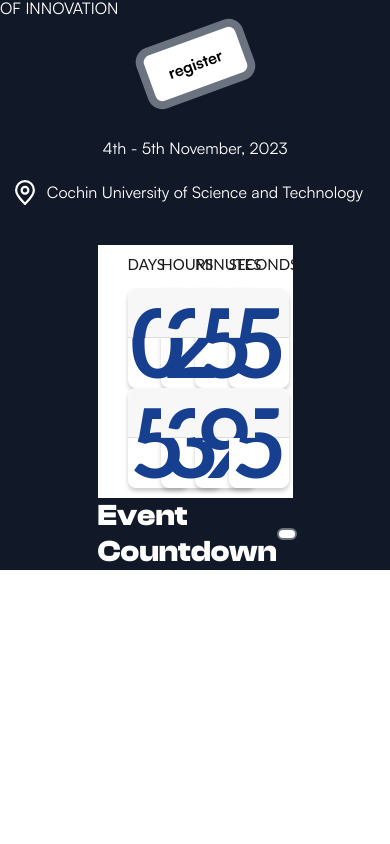
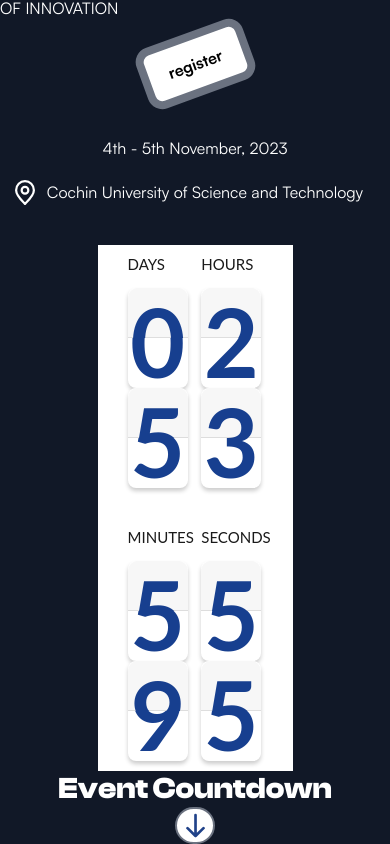
Before and after one commit to Make-a-Ton/make-a-ton-2024, a Next.js app: page / in a window 390 px wide. Shown: the part 791-1635 px from the top of the page. Before the commit the page ends 1361 px from the top, so only its background shows below. Built offline with nearby package versions, Linux system fonts and the light colour scheme.

Commit message:
make the countdown responsive

```diff
--- a/src/sections/Hero/Countdown.jsx
+++ b/src/sections/Hero/Countdown.jsx
@@ -1,10 +1,18 @@
-import React, {Fragment, useEffect} from 'react';
+import React, {Fragment, useEffect, useState} from 'react';
 import {TweenMax, Quart} from 'gsap';
 import Image from 'next/image';
 import $ from 'jquery';
 
 const Countdown = () => {
+
+    const [isMobile, setIsMobile] = useState(false);
+
     useEffect(() => {
+
+        if (window.innerWidth < 768) {
+            setIsMobile(true);
+        }
+
         const Countdown = {
             $el: $('.countdown'),
             countdown_interval: null,
@@ -133,6 +141,130 @@ const Countdown = () => {
 
     return (
         <Fragment>
+            {isMobile ? (
+                    <div className="flex flex-col items-center justify-center ">
+                        <div className="flex flex-col flex-wrap countdown_container bg-white">
+                            <div className="wrap flex">
+                                <div className="flex flex-row flex-wrap gap-10 countdown">
+                                    <div className=" bloc-time days" data-init-value="5">
+                                                <span className="count-title">Days</span>
+                                                <div className=" figure days days-1">
+                                                    <span className="top">0</span>
+                                                    <span className="top-back">
+                                            <span>0</span>
+                                          </span>
+                                                    <span className="bottom">0</span>
+                                                    <span className="bottom-back">
+                                            <span>0</span>
+                                          </span>
+                                                </div>
+
+                                                <div className="figure days days-2">
+                                                    <span className="top">0</span>
+                                                    <span className="top-back">
+                                            <span>0</span>
+                                          </span>
+                                                    <span className="bottom">0</span>
+                                                    <span className="bottom-back">
+                                            <span>0</span>
+                                          </span>
+                                        </div>
+                                    </div>
+
+                                    <div className="bloc-time hours" data-init-value="24">
+                                        <span className="count-title">Hours</span>
+                                        <div className="figure hours hours-1">
+                                            <span className="top">0</span>
+                                            <span className="top-back">
+                                        <span>0</span>
+                                     </span>
+                                            <span className="bottom">0</span>
+                                            <span className="bottom-back">
+                                        <span>0</span>
+                                    </span>
+                                        </div>
+
+                                        <div className="figure hours hours-2">
+                                            <span className="top">0</span>
+                                            <span className="top-back">
+                                        <span>0</span>
+                                    </span>
+                                            <span className="bottom">0</span>
+                                            <span className="bottom-back">
+                                        <span>0</span>
+                                    </span>
+                                        </div>
+                                    </div>
+
+                                    <div className="bloc-time min" data-init-value="0">
+                                        <span className="count-title">Minutes</span>
+                                        <div className="figure min min-1">
+                                            <span className="top">0</span>
+                                            <span className="top-back">
+                                        <span>0</span>
+                                    </span>
+                                            <span className="bottom">0</span>
+                                            <span className="bottom-back">
+                                        <span>0</span>
+                                    </span>
+                                        </div>
+
+                                        <div className="figure min min-2">
+                                            <span className="top">0</span>
+                                            <span className="top-back">
+                                        <span>0</span>
+                                    </span>
+                                            <span className="bottom">0</span>
+                                            <span className="bottom-back">
+                                        <span>0</span>
+                                    </span>
+                                        </div>
+                                    </div>
+
+                                    <div className="bloc-time sec" data-init-value="0">
+                                        <span className="count-title">Seconds</span>
+
+                                        <div className="figure sec sec-1">
+                                            <span className="top">0</span>
+                                            <span className="top-back">
+                                        <span>0</span>
+                                    </span>
+                                            <span className="bottom">0</span>
+                                            <span className="bottom-back">
+                                        <span>0</span>
+                                    </span>
+                                        </div>
+
+                                        <div className="figure sec sec-2">
+                                            <span className="top">0</span>
+                                            <span className="top-back">
+                                        <span>0</span>
+                                    </span>
+                                            <span className="bottom">0</span>
+                                            <span className="bottom-back">
+                                        <span>0</span>
+                                    </span>
+                                        </div>
+                                    </div>
+                                </div>
+                            </div>
+                        </div>
+
+                        <div className="flex flex-col items-center">
+                            <p className="text-white font-clash-bold text-3xl">Event Countdown</p>
+                            <button
+                                className="rounded-full bg-white border-2 border-gray-500 px-2 py-1 cursor-pointer ease-in-out active:scale-90">
+                                <Image
+                                    src={'/assets/down.svg'}
+                                    alt={'down'}
+                                    width={20}
+                                    height={20}
+                                />
+                            </button>
+                        </div>
+                    </div>
+                )
+                : (
                     <div className="flex sm:flex-row  flex-col items-center w-full ">
                         <div className="flex countdown_container w-1/2 bg-white">
                             <div className="wrap">
@@ -252,9 +384,10 @@ const Countdown = () => {
                                     height={20}
                                 />
                             </button>
-
                         </div>
                     </div>
+                )
+            }
         </Fragment>
     );
 };
--- a/src/sections/Hero/Nav.jsx
+++ b/src/sections/Hero/Nav.jsx
@@ -4,10 +4,10 @@ import Link from 'next/link';
 const navItems = [
     { name: 'Home', link: '#home' },
     { name: 'About', link: '#about' },
-    { name: 'Schedule', link: '#schedule' }, // Fixed typo in "Schedule"
+    { name: 'Schedule', link: '#schedule' },
     { name: 'Sponsor', link: '#sponsor' },
     { name: 'FAQ', link: '#faq' },
-    { name: 'Code of Conduct', link: '#codeOfConduct' }, // Fixed typo in "Code of Conduct"
+    { name: 'Code of Conduct', link: '#codeOfConduct' },
     { name: 'Team', link: '#team' },
     { name: 'REGISTER', link: '/register' },
 ];
```
Lines whose indentation alone changed are shown as unchanged.
